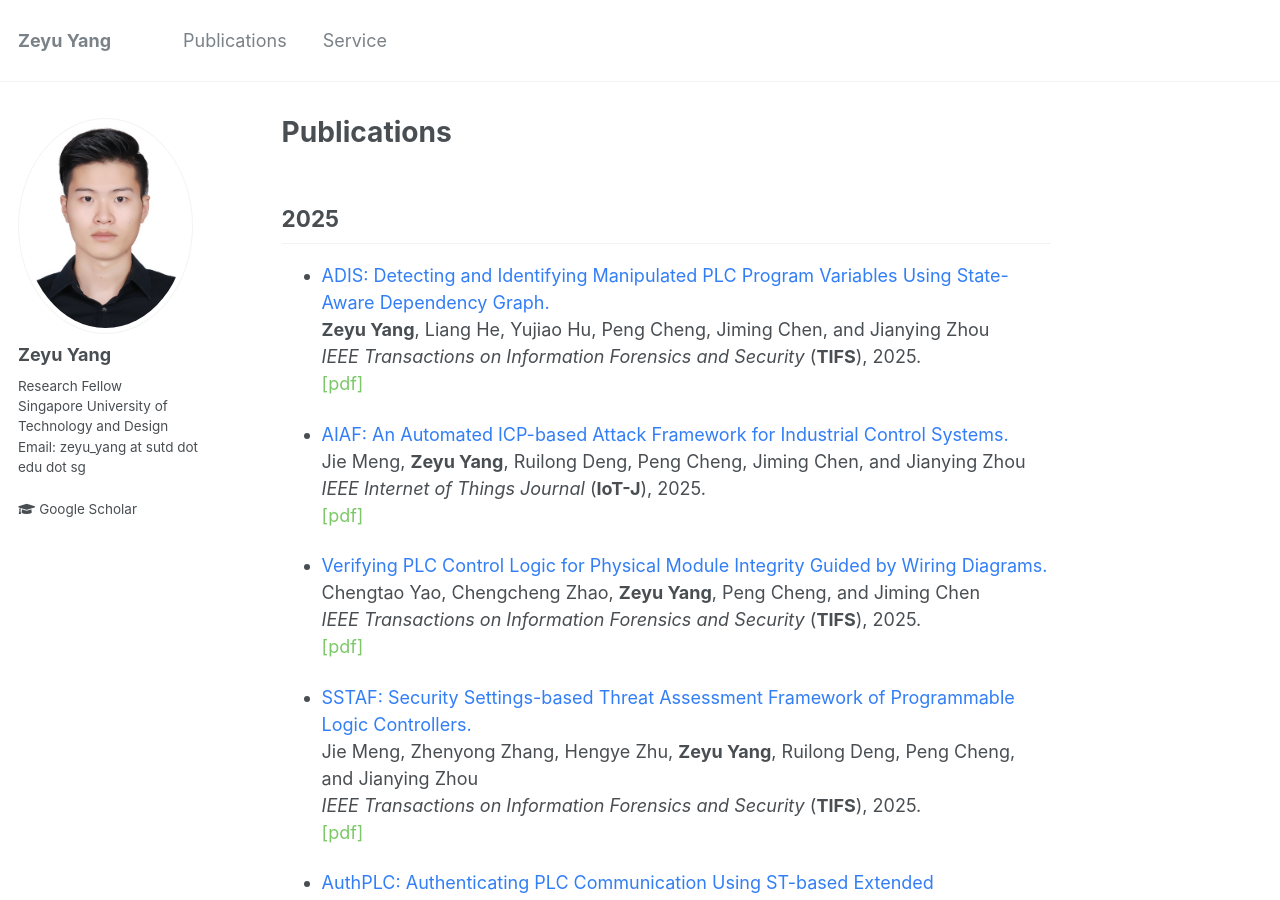
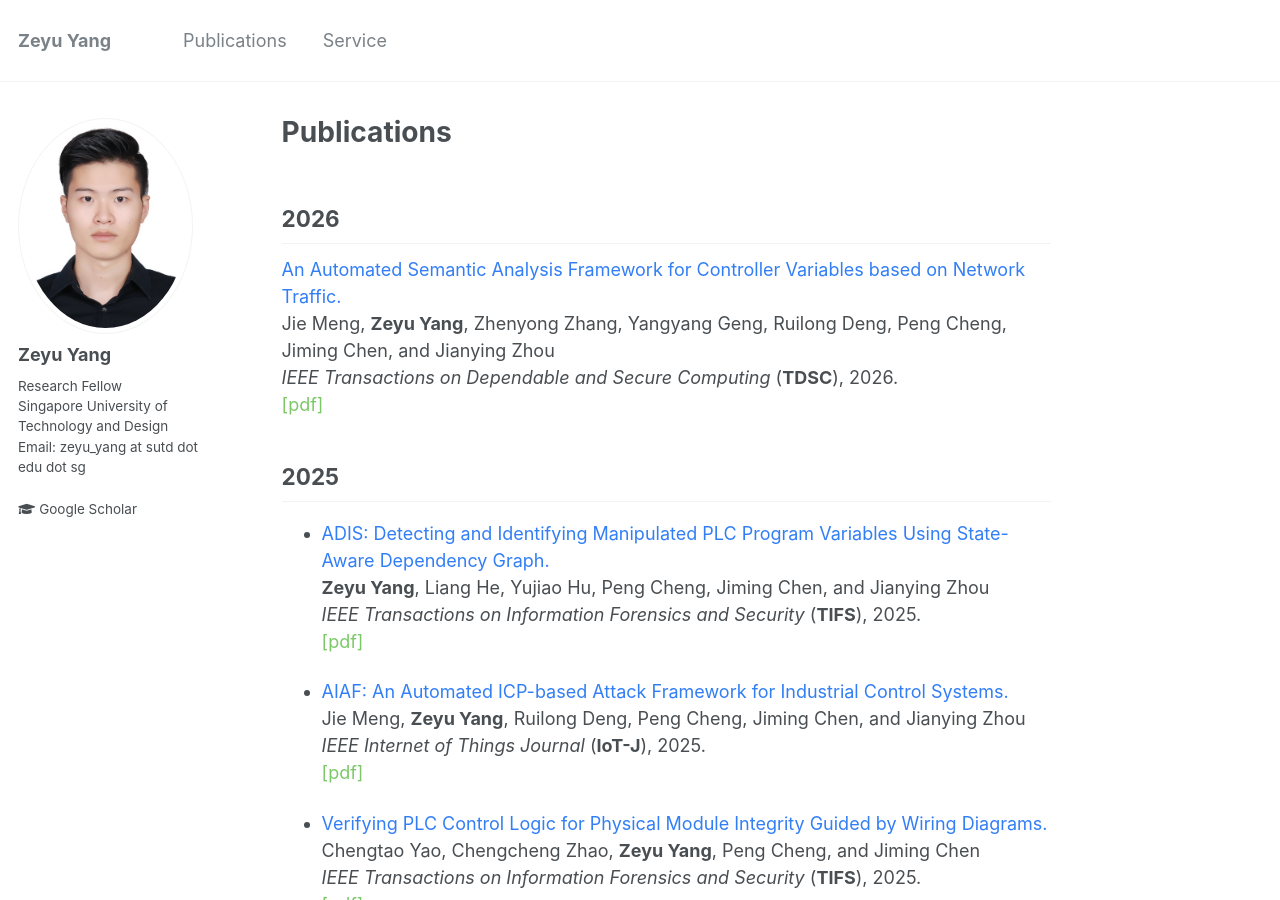
Before and after one commit to zeyuid/zeyuid.github.io, a Jekyll site: the page built from _pages/publications.md, in a window 1280 px wide and 900 px high. Built offline with Jekyll 4.4.1, drawn with Linux system fonts in a browser that asks for light colours.

Commit message:
add file

```diff
--- a/_pages/publications.md
+++ b/_pages/publications.md
@@ -4,6 +4,18 @@ title: "Publications"
 permalink: /publications/
 author_profile: true
 ---
+
+## 2026
+<font color="#327ef6">An Automated Semantic Analysis Framework for Controller Variables based on Network Traffic.</font>
+<!-- <br> -->
+Jie Meng, **Zeyu Yang**, Zhenyong Zhang, Yangyang Geng, Ruilong Deng, Peng Cheng, Jiming Chen, and Jianying Zhou
+<br>
+<i>IEEE Transactions on Dependable and Secure Computing</i> (**TDSC**), 2026.
+<br>
+<a href="" style="text-decoration: none;"><font color="#7cc868">[pdf]</font></a>
+
+
+
 
 ## 2025
 * <font color="#327ef6">ADIS: Detecting and Identifying Manipulated PLC Program Variables Using State-Aware Dependency Graph.</font>
```
Also changed, not shown: _pages/about.md (+2 -0 lines), 1 other file.
